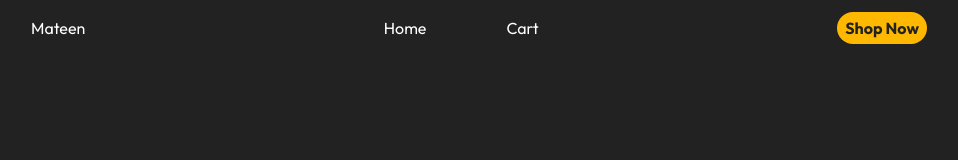
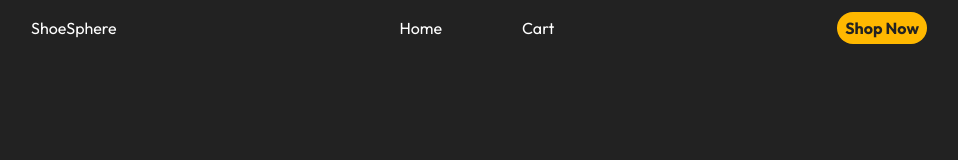
Before and after one commit to VyperX2/e-commerce-website, a React (Vite) app: page / in a window 1280 px wide. Shown: the top 160 px of the page, without its empty margins (161-1119 px from the left). Built offline with nearby package versions, Linux system fonts and the light colour scheme.

Commit message:
Update Navbar.jsx

```diff
--- a/src/components/Navbar.jsx
+++ b/src/components/Navbar.jsx
@@ -9,7 +9,7 @@ const Navbar = () => {
 	return (
 		<div className=" w-full bg-[#222222] text-white font-outfit">
 			<nav className="  container flex justify-between py-3 items-center">
-				<h4>Mateen</h4>
+				<h4>ShoeSphere</h4>
 
 				<div
 					onClick={() => setIsOpen((prev) => !prev)}
```
